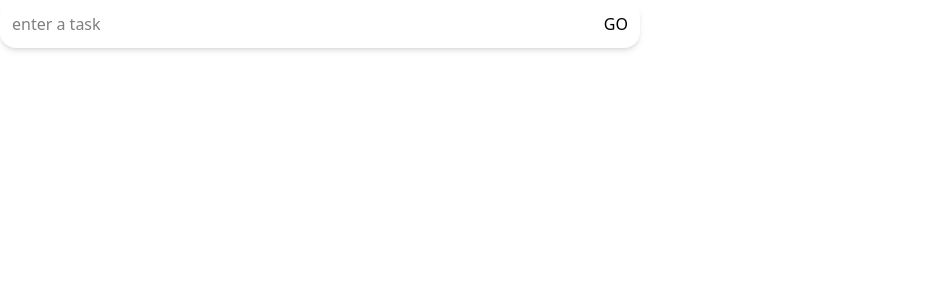
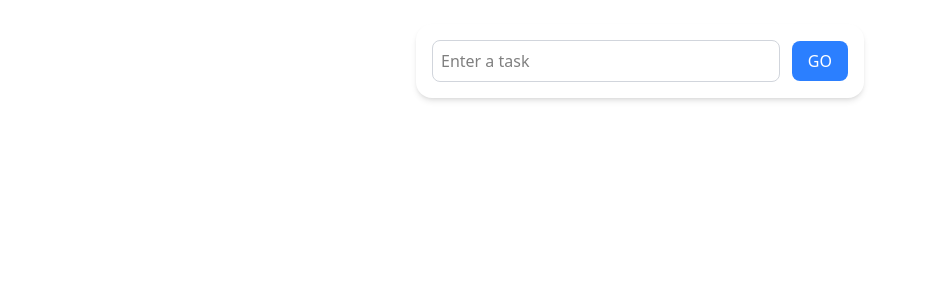
Before and after one commit to MogesBekele/typescript-tutor, a React (Vite) app in the folder typescript/: page / in a window 1280 px wide. Shown: the top 300 px of the page, without its empty margins (0-926 px from the left). Built offline with nearby package versions, Linux system fonts and the light colour scheme.

Commit message:
style the input field

```diff
--- a/typescript/src/component/InputField.tsx
+++ b/typescript/src/component/InputField.tsx
@@ -2,9 +2,18 @@ import React from "react";
 
 const InputField = () => {
   return (
-    <form className="flex justify-between items-center bg-white p-3 rounded-2xl shadow-md w-1/2">
-      <input type="text" placeholder="enter a task" />
-      <button type="submit">GO</button>
+    <form className="flex justify-between items-center bg-white p-4 rounded-2xl shadow-md w-full max-w-md mx-auto mt-6">
+      <input
+        type="text"
+        placeholder="Enter a task"
+        className="flex-1 border border-gray-300 rounded-lg p-2 mr-3 focus:outline-none focus:ring-2 focus:ring-blue-500"
+      />
+      <button
+        type="submit"
+        className="bg-blue-500 text-white px-4 py-2 rounded-lg hover:bg-blue-600 transition duration-200"
+      >
+        GO
+      </button>
     </form>
   );
 };
```
